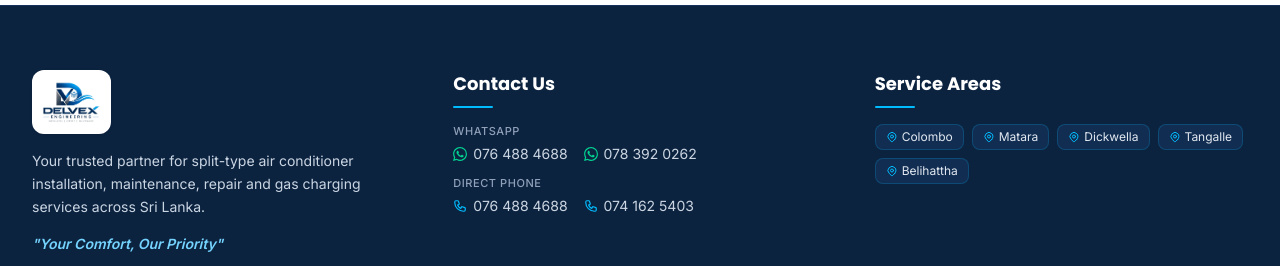
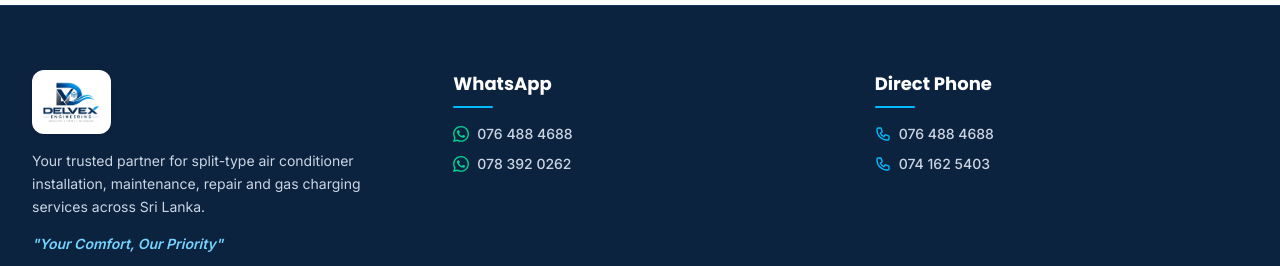
Before and after one commit to Heshan200166/DelVex-reboot, a React (Vite) app: page /gallery in a window 1280 px wide. Shown: the part 1464-1730 px from the top of the page. Built offline with nearby package versions, Linux system fonts and the light colour scheme; the HTML template or start-up script is replaced by a standard one.

Commit message:
feat: add Footer component with contact information and navigation links

```diff
--- a/src/components/Footer.jsx
+++ b/src/components/Footer.jsx
@@ -19,51 +19,35 @@
             </p>
           </div>
 
-          {/* Column 2: Contact Us */}
+          {/* Column 2: WhatsApp */}
           <div className="col-span-1">
-            <h3 className="text-white font-heading font-bold text-base md:text-lg mb-2">Contact Us</h3>
+            <h3 className="text-white font-heading font-bold text-base md:text-lg mb-2">WhatsApp</h3>
             <div className="w-10 h-0.5 bg-sky-400 mb-3 md:mb-4 rounded-full"></div>
-            <div className="space-y-3 text-xs md:text-sm">
-              <div>
-                <p className="text-slate-400 text-[11px] uppercase tracking-wider mb-1 font-medium">WhatsApp</p>
-                <div className="flex flex-col md:flex-row md:flex-wrap gap-1.5 md:gap-x-4 md:gap-y-1.5">
-                  <a href="https://wa.me/94764884688" target="_blank" rel="noopener noreferrer" className="footer-link flex items-center gap-1.5">
-                    <svg className="w-3.5 h-3.5 text-emerald-400 flex-shrink-0" fill="currentColor" viewBox="0 0 24 24"><path d="M17.472 14.382c-.297-.149-1.758-.867-2.03-.967-.273-.099-.471-.148-.67.15-.197.297-.767.966-.94 1.164-.173.199-.347.223-.644.075-.297-.15-1.255-.463-2.39-1.475-.883-.788-1.48-1.761-1.653-2.059-.173-.297-.018-.458.13-.606.134-.133.298-.347.446-.52.149-.174.198-.298.298-.497.099-.198.05-.371-.025-.52-.075-.149-.669-1.612-.916-2.207-.242-.579-.487-.5-.669-.51-.173-.008-.371-.01-.57-.01-.198 0-.52.074-.792.372-.272.297-1.04 1.016-1.04 2.479 0 1.462 1.065 2.875 1.213 3.074.149.198 2.096 3.2 5.077 4.487.709.306 1.262.489 1.694.625.712.227 1.36.195 1.871.118.571-.085 1.758-.719 2.006-1.413.248-.694.248-1.289.173-1.413-.074-.124-.272-.198-.57-.347m-5.421 7.403h-.004a9.87 9.87 0 01-5.031-1.378l-.361-.214-3.741.982.998-3.648-.235-.374a9.86 9.86 0 01-1.51-5.26c.001-5.45 4.436-9.884 9.888-9.884 2.64 0 5.122 1.03 6.988 2.898a9.825 9.825 0 012.893 6.994c-.003 5.45-4.437 9.884-9.885 9.884m8.413-18.297A11.815 11.815 0 0012.05 0C5.495 0 .16 5.335.157 11.892c0 2.096.547 4.142 1.588 5.945L.057 24l6.305-1.654a11.882 11.882 0 005.683 1.448h.005c6.554 0 11.89-5.335 11.893-11.893a11.821 11.821 0 00-3.48-8.413z"/></svg>
-                    <span className="whitespace-nowrap">076 488 4688</span>
-                  </a>
-                  <a href="https://wa.me/94783920262" target="_blank" rel="noopener noreferrer" className="footer-link flex items-center gap-1.5">
-                    <svg className="w-3.5 h-3.5 text-emerald-400 flex-shrink-0" fill="currentColor" viewBox="0 0 24 24"><path d="M17.472 14.382c-.297-.149-1.758-.867-2.03-.967-.273-.099-.471-.148-.67.15-.197.297-.767.966-.94 1.164-.173.199-.347.223-.644.075-.297-.15-1.255-.463-2.39-1.475-.883-.788-1.48-1.761-1.653-2.059-.173-.297-.018-.458.13-.606.134-.133.298-.347.446-.52.149-.174.198-.298.298-.497.099-.198.05-.371-.025-.52-.075-.149-.669-1.612-.916-2.207-.242-.579-.487-.5-.669-.51-.173-.008-.371-.01-.57-.01-.198 0-.52.074-.792.372-.272.297-1.04 1.016-1.04 2.479 0 1.462 1.065 2.875 1.213 3.074.149.198 2.096 3.2 5.077 4.487.709.306 1.262.489 1.694.625.712.227 1.36.195 1.871.118.571-.085 1.758-.719 2.006-1.413.248-.694.248-1.289.173-1.413-.074-.124-.272-.198-.57-.347m-5.421 7.403h-.004a9.87 9.87 0 01-5.031-1.378l-.361-.214-3.741.982.998-3.648-.235-.374a9.86 9.86 0 01-1.51-5.26c.001-5.45 4.436-9.884 9.888-9.884 2.64 0 5.122 1.03 6.988 2.898a9.825 9.825 0 012.893 6.994c-.003 5.45-4.437 9.884-9.885 9.884m8.413-18.297A11.815 11.815 0 0012.05 0C5.495 0 .16 5.335.157 11.892c0 2.096.547 4.142 1.588 5.945L.057 24l6.305-1.654a11.882 11.882 0 005.683 1.448h.005c6.554 0 11.89-5.335 11.893-11.893a11.821 11.821 0 00-3.48-8.413z"/></svg>
-                    <span className="whitespace-nowrap">078 392 0262</span>
-                  </a>
-                </div>
-              </div>
-              <div>
-                <p className="text-slate-400 text-[11px] uppercase tracking-wider mb-1 font-medium">Direct Phone</p>
-                <div className="flex flex-col md:flex-row md:flex-wrap gap-1.5 md:gap-x-4 md:gap-y-1.5">
-                  <a href="tel:+94764884688" className="footer-link flex items-center gap-1.5">
-                    <svg className="w-3.5 h-3.5 text-sky-400 flex-shrink-0" fill="none" stroke="currentColor" viewBox="0 0 24 24"><path strokeLinecap="round" strokeLinejoin="round" strokeWidth={2} d="M3 5a2 2 0 012-2h3.28a1 1 0 01.948.684l1.498 4.493a1 1 0 01-.502 1.21l-2.257 1.13a11.042 11.042 0 005.516 5.516l1.13-2.257a1 1 0 011.21-.502l4.493 1.498a1 1 0 01.684.949V19a2 2 0 01-2 2h-1C9.716 21 3 14.284 3 6V5z" /></svg>
-                    <span className="whitespace-nowrap">076 488 4688</span>
-                  </a>
-                  <a href="tel:+94741625403" className="footer-link flex items-center gap-1.5">
-                    <svg className="w-3.5 h-3.5 text-sky-400 flex-shrink-0" fill="none" stroke="currentColor" viewBox="0 0 24 24"><path strokeLinecap="round" strokeLinejoin="round" strokeWidth={2} d="M3 5a2 2 0 012-2h3.28a1 1 0 01.948.684l1.498 4.493a1 1 0 01-.502 1.21l-2.257 1.13a11.042 11.042 0 005.516 5.516l1.13-2.257a1 1 0 011.21-.502l4.493 1.498a1 1 0 01.684.949V19a2 2 0 01-2 2h-1C9.716 21 3 14.284 3 6V5z" /></svg>
-                    <span className="whitespace-nowrap">074 162 5403</span>
-                  </a>
-                </div>
-              </div>
+            <div className="space-y-2.5 text-xs md:text-sm">
+              <a href="https://wa.me/94764884688" target="_blank" rel="noopener noreferrer" className="footer-link flex items-center gap-2">
+                <svg className="w-4 h-4 text-emerald-400 flex-shrink-0" fill="currentColor" viewBox="0 0 24 24"><path d="M17.472 14.382c-.297-.149-1.758-.867-2.03-.967-.273-.099-.471-.148-.67.15-.197.297-.767.966-.94 1.164-.173.199-.347.223-.644.075-.297-.15-1.255-.463-2.39-1.475-.883-.788-1.48-1.761-1.653-2.059-.173-.297-.018-.458.13-.606.134-.133.298-.347.446-.52.149-.174.198-.298.298-.497.099-.198.05-.371-.025-.52-.075-.149-.669-1.612-.916-2.207-.242-.579-.487-.5-.669-.51-.173-.008-.371-.01-.57-.01-.198 0-.52.074-.792.372-.272.297-1.04 1.016-1.04 2.479 0 1.462 1.065 2.875 1.213 3.074.149.198 2.096 3.2 5.077 4.487.709.306 1.262.489 1.694.625.712.227 1.36.195 1.871.118.571-.085 1.758-.719 2.006-1.413.248-.694.248-1.289.173-1.413-.074-.124-.272-.198-.57-.347m-5.421 7.403h-.004a9.87 9.87 0 01-5.031-1.378l-.361-.214-3.741.982.998-3.648-.235-.374a9.86 9.86 0 01-1.51-5.26c.001-5.45 4.436-9.884 9.888-9.884 2.64 0 5.122 1.03 6.988 2.898a9.825 9.825 0 012.893 6.994c-.003 5.45-4.437 9.884-9.885 9.884m8.413-18.297A11.815 11.815 0 0012.05 0C5.495 0 .16 5.335.157 11.892c0 2.096.547 4.142 1.588 5.945L.057 24l6.305-1.654a11.882 11.882 0 005.683 1.448h.005c6.554 0 11.89-5.335 11.893-11.893a11.821 11.821 0 00-3.48-8.413z"/></svg>
+                <span className="whitespace-nowrap font-medium">076 488 4688</span>
+              </a>
+              <a href="https://wa.me/94783920262" target="_blank" rel="noopener noreferrer" className="footer-link flex items-center gap-2">
+                <svg className="w-4 h-4 text-emerald-400 flex-shrink-0" fill="currentColor" viewBox="0 0 24 24"><path d="M17.472 14.382c-.297-.149-1.758-.867-2.03-.967-.273-.099-.471-.148-.67.15-.197.297-.767.966-.94 1.164-.173.199-.347.223-.644.075-.297-.15-1.255-.463-2.39-1.475-.883-.788-1.48-1.761-1.653-2.059-.173-.297-.018-.458.13-.606.134-.133.298-.347.446-.52.149-.174.198-.298.298-.497.099-.198.05-.371-.025-.52-.075-.149-.669-1.612-.916-2.207-.242-.579-.487-.5-.669-.51-.173-.008-.371-.01-.57-.01-.198 0-.52.074-.792.372-.272.297-1.04 1.016-1.04 2.479 0 1.462 1.065 2.875 1.213 3.074.149.198 2.096 3.2 5.077 4.487.709.306 1.262.489 1.694.625.712.227 1.36.195 1.871.118.571-.085 1.758-.719 2.006-1.413.248-.694.248-1.289.173-1.413-.074-.124-.272-.198-.57-.347m-5.421 7.403h-.004a9.87 9.87 0 01-5.031-1.378l-.361-.214-3.741.982.998-3.648-.235-.374a9.86 9.86 0 01-1.51-5.26c.001-5.45 4.436-9.884 9.888-9.884 2.64 0 5.122 1.03 6.988 2.898a9.825 9.825 0 012.893 6.994c-.003 5.45-4.437 9.884-9.885 9.884m8.413-18.297A11.815 11.815 0 0012.05 0C5.495 0 .16 5.335.157 11.892c0 2.096.547 4.142 1.588 5.945L.057 24l6.305-1.654a11.882 11.882 0 005.683 1.448h.005c6.554 0 11.89-5.335 11.893-11.893a11.821 11.821 0 00-3.48-8.413z"/></svg>
+                <span className="whitespace-nowrap font-medium">078 392 0262</span>
+              </a>
             </div>
           </div>
 
-          {/* Column 3: Service Areas */}
+          {/* Column 3: Direct Phone */}
           <div className="col-span-1">
-            <h3 className="text-white font-heading font-bold text-base md:text-lg mb-2">Service Areas</h3>
+            <h3 className="text-white font-heading font-bold text-base md:text-lg mb-2">Direct Phone</h3>
             <div className="w-10 h-0.5 bg-sky-400 mb-3 md:mb-4 rounded-full"></div>
-            <div className="flex flex-col sm:flex-row sm:flex-wrap gap-1.5 sm:gap-2 text-xs text-slate-300">
-              {['Colombo', 'Matara', 'Dickwella', 'Tangalle', 'Belihattha'].map((area) => (
-                <div key={area} className="flex items-center gap-1 px-2.5 py-1 rounded-lg bg-[#15325b]/70 border border-sky-400/20 text-slate-200 w-fit">
-                  <svg className="w-3 h-3 text-sky-400 flex-shrink-0" fill="none" stroke="currentColor" viewBox="0 0 24 24"><path strokeLinecap="round" strokeLinejoin="round" strokeWidth={2} d="M17.657 16.657L13.414 20.9a1.998 1.998 0 01-2.827 0l-4.244-4.243a8 8 0 1111.314 0z" /><path strokeLinecap="round" strokeLinejoin="round" strokeWidth={2} d="M15 11a3 3 0 11-6 0 3 3 0 016 0z" /></svg>
-                  <span>{area}</span>
-                </div>
-              ))}
+            <div className="space-y-2.5 text-xs md:text-sm">
+              <a href="tel:+94764884688" className="footer-link flex items-center gap-2">
+                <svg className="w-4 h-4 text-sky-400 flex-shrink-0" fill="none" stroke="currentColor" viewBox="0 0 24 24"><path strokeLinecap="round" strokeLinejoin="round" strokeWidth={2} d="M3 5a2 2 0 012-2h3.28a1 1 0 01.948.684l1.498 4.493a1 1 0 01-.502 1.21l-2.257 1.13a11.042 11.042 0 005.516 5.516l1.13-2.257a1 1 0 011.21-.502l4.493 1.498a1 1 0 01.684.949V19a2 2 0 01-2 2h-1C9.716 21 3 14.284 3 6V5z" /></svg>
+                <span className="whitespace-nowrap font-medium">076 488 4688</span>
+              </a>
+              <a href="tel:+94741625403" className="footer-link flex items-center gap-2">
+                <svg className="w-4 h-4 text-sky-400 flex-shrink-0" fill="none" stroke="currentColor" viewBox="0 0 24 24"><path strokeLinecap="round" strokeLinejoin="round" strokeWidth={2} d="M3 5a2 2 0 012-2h3.28a1 1 0 01.948.684l1.498 4.493a1 1 0 01-.502 1.21l-2.257 1.13a11.042 11.042 0 005.516 5.516l1.13-2.257a1 1 0 011.21-.502l4.493 1.498a1 1 0 01.684.949V19a2 2 0 01-2 2h-1C9.716 21 3 14.284 3 6V5z" /></svg>
+                <span className="whitespace-nowrap font-medium">074 162 5403</span>
+              </a>
             </div>
           </div>
         </div>
```
Also changed, not shown: 4 other files (tests, documents, lock files or other folders).
